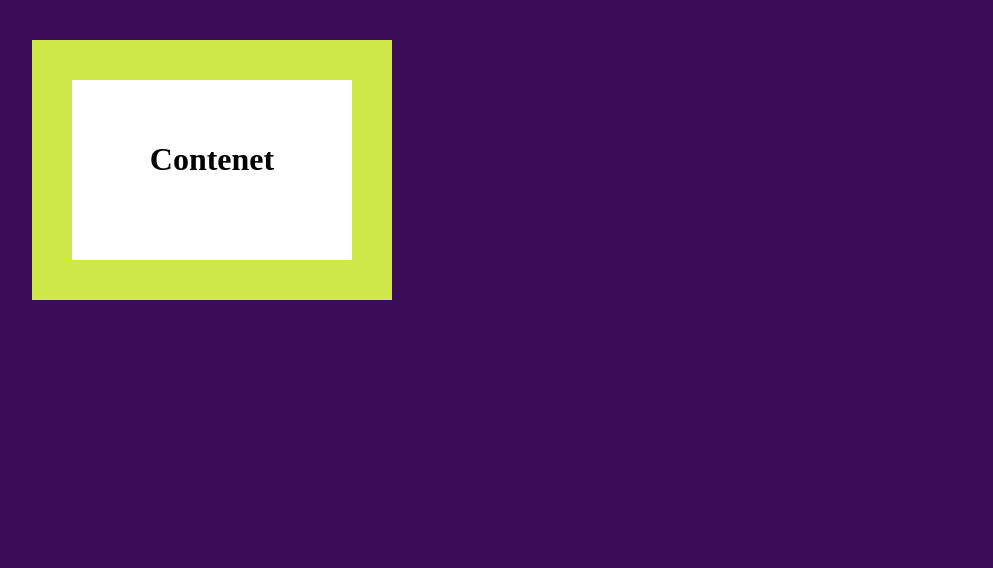
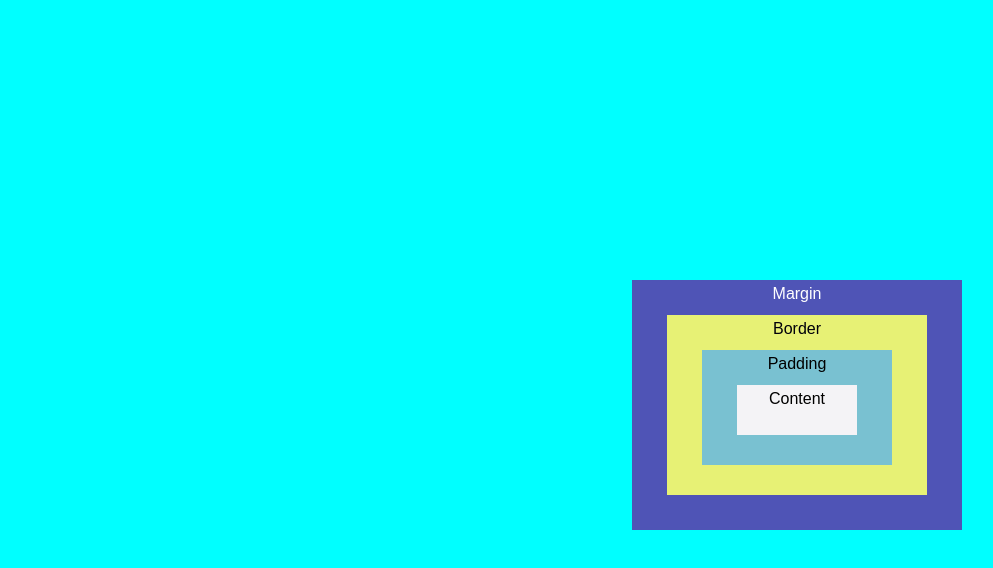
Before and after one commit to rbehrami/Front-End, a plain HTML site: page FrontEnd/HTML/detyrat/detyra4.html in a window 1280 px wide. Shown: the whole page, without its empty margins (8-1001 px from the left). Drawn offline with Linux system fonts and the light colour scheme.

Commit message:
uptaded task of date 11.12.2024

```diff
--- a/FrontEnd/HTML/detyrat/assets/detyra4.css
+++ b/FrontEnd/HTML/detyrat/assets/detyra4.css
@@ -1,14 +1,67 @@
 body {
+    font-family: Arial, Helvetica, sans-serif;
+    display: flex;
+    background-color: aqua;
+    justify-content: center;
+    align-items: center;
+    height: 100vh;
     margin: 0;
-    padding: 0;
-    background-color: rgb(59, 14, 87);
-}
-.box-model {
-    width: 200px;
+    }
+
+    .box {
+    width: 100px;
     height: 100px;
-    padding: 40px;
-    margin: 40px;
-    border: 40px solid rgb(205, 232, 72);
-    background-color: white;
+    background-color: lightblue;
+    border: 1px solid #333;
+    position: absolute;
+    }
+    .container{
+    height: 30vh;
+    position: absolute;
+    }
+
+    .box1{
+    z-index: 2;
+    background:#4f54b6;
+    width: 320px;
+    height: 240px;
+    padding: 5px;
+    border: none;
+    color: white;
     text-align: center;
-}
+    }
+
+    .box2{
+    z-index: 10;
+    top: 70px;
+    left:70px;
+    width: 180px;
+    height: 105px;
+    padding: 5px;
+    border: none;
+    text-align: center;
+    background: #79c1d1;
+    }
+    .box3{
+    z-index:3;
+    top:35px;
+    left:35px;
+    width: 250px;
+    height: 170px;
+    padding: 5px;
+    border: none;
+    text-align: center;
+    color: rgb(1, 0, 10);
+    background: #e7f175;
+    }
+    .box4{
+        z-index:20;
+        top:105px;
+        left:105px;
+        width: 110px;
+        height: 40px;
+        padding: 5px;
+        border: none;
+        background: #f4f3f6;
+        text-align: center;
+    }
--- a/FrontEnd/HTML/detyrat/detyra4.html
+++ b/FrontEnd/HTML/detyrat/detyra4.html
@@ -3,12 +3,15 @@
 <head>
     <meta charset="UTF-8">
     <meta name="viewport" content="width=device-width, initial-scale=1.0">
-    <title>Detyra-4</title>
+    <title>Margin, Padding, Border and Content</title>
     <link rel="stylesheet" href="./assets/detyra4.css">
 </head>
 <body>
-    <div class="box-model">
-        <h1>Contenet</h1>
-    </div>
+    <div class="container">
+	<div class="box box1">Margin</div>
+	<div class="box box2">Padding</div>
+	<div class="box box3">Border</div>
+    <div class="box box4">Content</div>
+</div>
 </body>
 </html>
```
